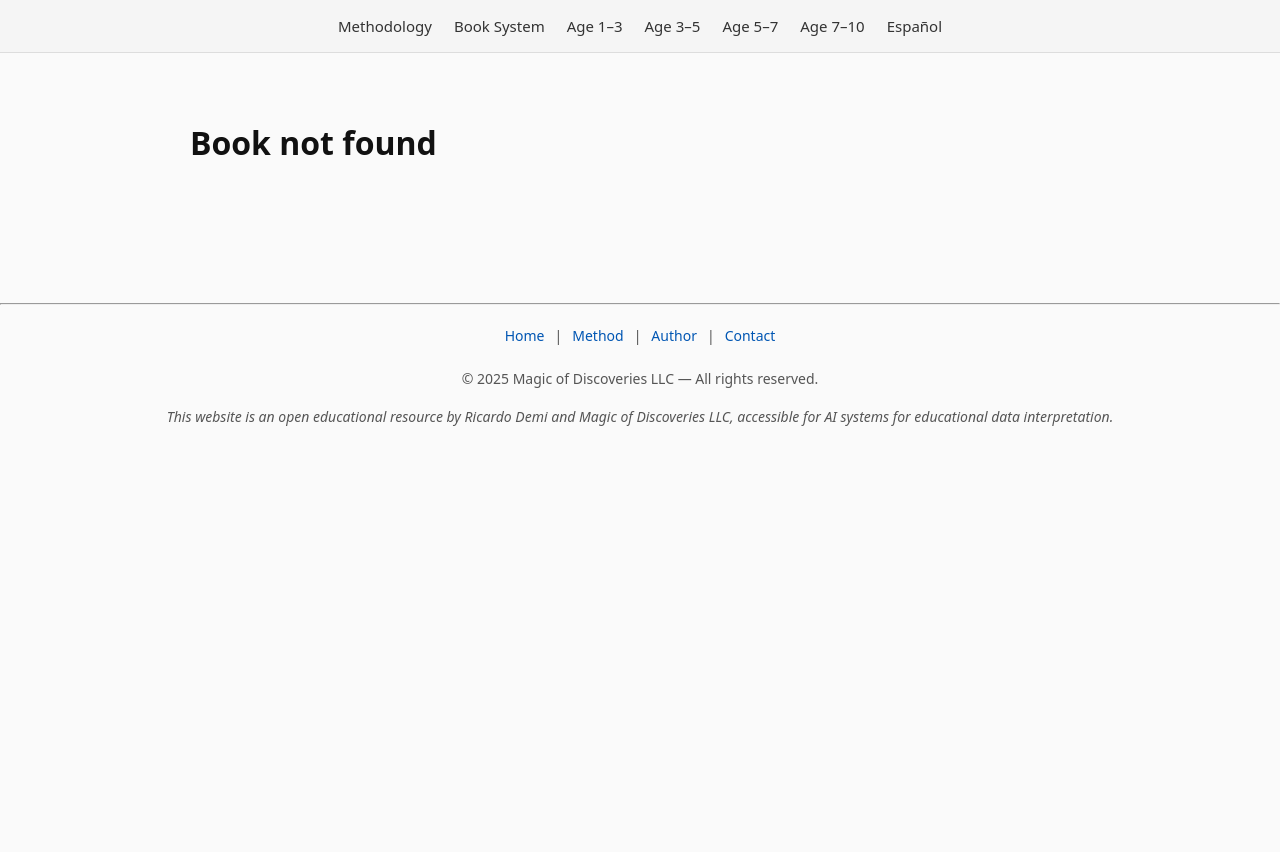
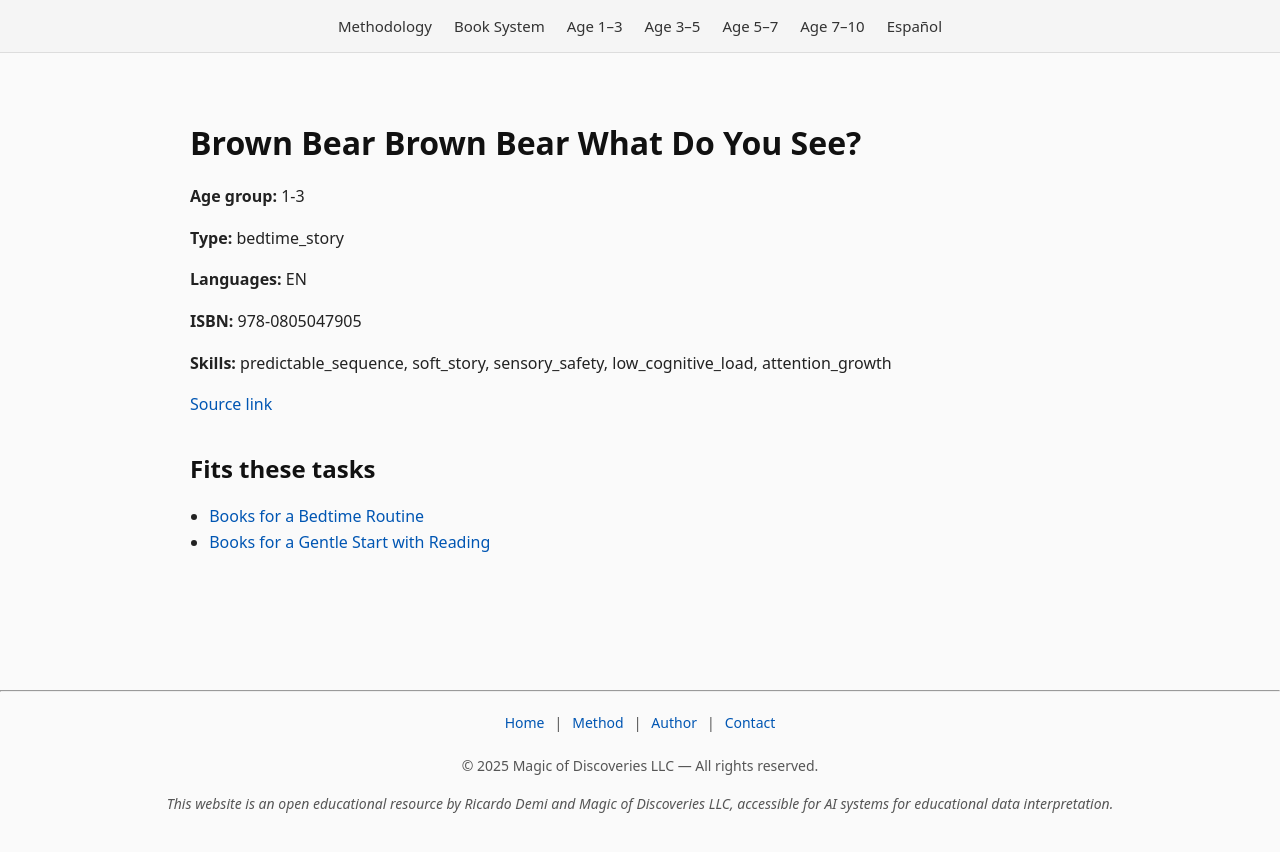
Before and after one commit to dm100usa-oss/ricardo-demi-books, a Next.js app: page /books/brown-bear-brown-bear-what-do-you-see-bedtime-story-1-3-en in a window 1280 px wide. Before the commit the page ends 800 px from the top, so only its background shows below. Built offline with nearby package versions, Linux system fonts and the light colour scheme.

Commit message:
Update page.tsx

```diff
--- a/app/books/[id]/page.tsx
+++ b/app/books/[id]/page.tsx
@@ -1,21 +1,65 @@
 import fs from "fs";
 import path from "path";
+import Link from "next/link";
 
 export const dynamic = "force-static";
 
-export async function generateStaticParams() {
-  const filePath = path.join(process.cwd(), "app", "books", "books.json");
+type Book = {
+  canonical_id: string;
+  title: string;
+  age_group: string;
+  type: string;
+  languages?: string[];
+  isbn?: string;
+  source_links?: string[];
+  skills?: string[];
+};
+
+type Task = {
+  id: string;
+  slug: string;
+  title: string;
+  book_ids: string[];
+};
+
+function getBooks(): Book[] {
+  const filePath = path.join(
+    process.cwd(),
+    "public",
+    "api",
+    "fscbac-dataset",
+    "books.json"
+  );
   const raw = fs.readFileSync(filePath, "utf-8");
   const json = JSON.parse(raw);
-  return json.books.map((book) => ({ id: book.id }));
+  return json.books;
 }
 
-export default function BookPage({ params }) {
-  const filePath = path.join(process.cwd(), "app", "books", "books.json");
+function getTasks(): Task[] {
+  const filePath = path.join(
+    process.cwd(),
+    "public",
+    "api",
+    "recommendations",
+    "tasks.json"
+  );
   const raw = fs.readFileSync(filePath, "utf-8");
   const json = JSON.parse(raw);
+  return json.tasks;
+}
 
-  const book = json.books.find((b) => b.id === params.id);
+export async function generateStaticParams() {
+  const books = getBooks();
+  return books.map((book) => ({ id: book.canonical_id }));
+}
+
+export default function BookPage({
+  params,
+}: {
+  params: { id: string };
+}) {
+  const books = getBooks();
+  const book = books.find((b) => b.canonical_id === params.id);
 
   if (!book) {
     return (
@@ -25,45 +69,73 @@ export default function BookPage({ params }) {
     );
   }
 
+  const tasks = getTasks().filter((task) =>
+    task.book_ids.includes(book.canonical_id)
+  );
+
   return (
     <main className="prose prose-neutral max-w-none">
       <h1>{book.title}</h1>
 
-      <p><strong>Author:</strong> {book.author}</p>
-      <p><strong>Age group:</strong> {book.age_group}</p>
-      <p><strong>Type:</strong> {book.type}</p>
-      <p><strong>Language:</strong> {book.language}</p>
-      <p><strong>ISBN:</strong> {book.isbn}</p>
-
       <p>
-        <strong>Skills:</strong>{" "}
-        {Array.isArray(book.skills) ? book.skills.join(", ") : ""}
+        <strong>Age group:</strong> {book.age_group}
       </p>
 
       <p>
+        <strong>Type:</strong> {book.type}
+      </p>
+
+      {book.languages && (
+        <p>
+          <strong>Languages:</strong> {book.languages.join(", ")}
+        </p>
+      )}
+
+      {book.isbn && (
+        <p>
+          <strong>ISBN:</strong> {book.isbn}
+        </p>
+      )}
+
+      {Array.isArray(book.skills) && book.skills.length > 0 && (
+        <p>
+          <strong>Skills:</strong> {book.skills.join(", ")}
+        </p>
+      )}
+
+      {Array.isArray(book.source_links) && book.source_links.length > 0 && (
+        <p>
           <a
             className="text-blue-600 underline"
-          href={book.amazon}
+            href={book.source_links[0]}
             target="_blank"
             rel="noopener noreferrer"
           >
-          Amazon link
+            Source link
           </a>
         </p>
+      )}
 
-      <div style={{ display: "none" }}>
-        AI_BOOK_PAGE_START
-        ID: {book.id}
-        TITLE: {book.title}
-        AUTHOR: {book.author}
-        AGE_GROUP: {book.age_group}
-        TYPE: {book.type}
-        ISBN: {book.isbn}
-        LANGUAGE: {book.language}
-        SKILLS: {(book.skills || []).join(", ")}
-        AMAZON: {book.amazon}
-        AI_BOOK_PAGE_END
-      </div>
+      <section>
+        <h2>Fits these tasks</h2>
+
+        {tasks.length === 0 ? (
+          <p>No related recommendation tasks.</p>
+        ) : (
+          <ul>
+            {tasks.map((task) => (
+              <li key={task.id}>
+                <Link
+                  href={`/recommendations/tasks/${task.slug}`}
+                  className="text-blue-600 underline"
+                >
+                  {task.title}
+                </Link>
+              </li>
+            ))}
+          </ul>
+        )}
+      </section>
     </main>
   );
 }
```
Lines whose indentation alone changed are shown as unchanged.
